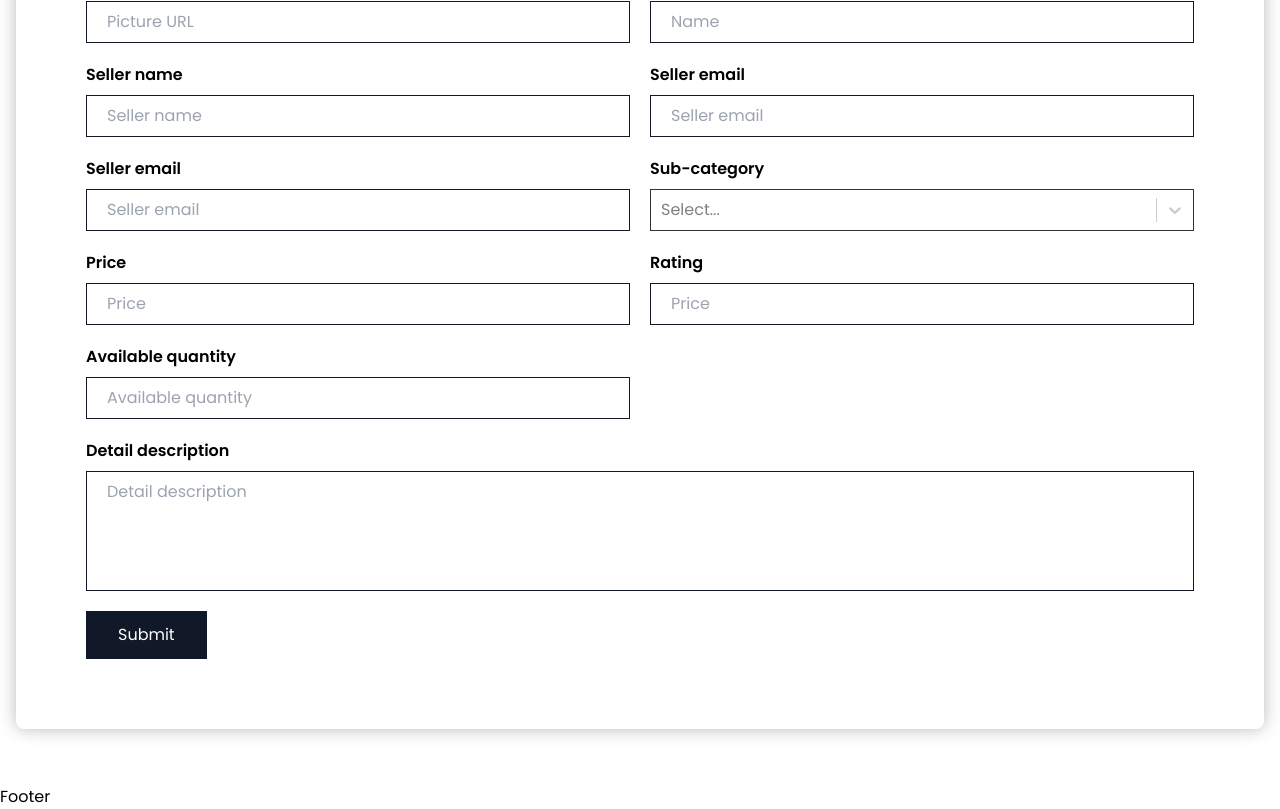
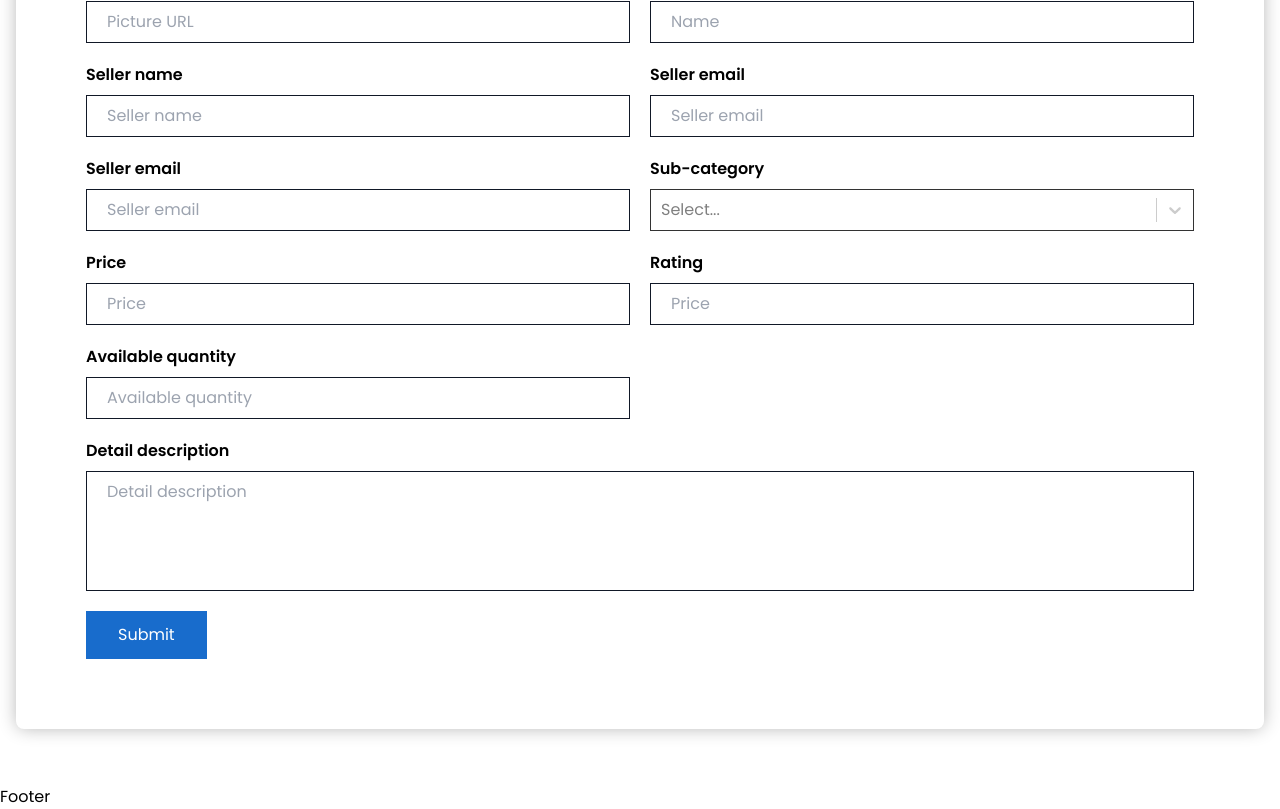
Before and after one commit to babunewgit1/fancy_toy_client_side, a React (Vite) app: page /addtoy in a window 1280 px wide. Shown: the part 637-1446 px from the top of the page. Built offline with nearby package versions, Linux system fonts and the light colour scheme; no server answers.

Commit message:
condition menu items added

```diff
--- a/src/index.css
+++ b/src/index.css
@@ -160,4 +160,20 @@ body {
 
 .submitButton button {
   position: relative;
+  z-index: 999;
 }
+
+.submitButton button:after {
+  content: "";
+  display: block;
+  width: 100%;
+  height: 100%;
+  position: absolute;
+  left: 0;
+  top: 0;
+  background-color: #186ccc;
+  z-index: -1;
+  transition: all 0.3s;
+  -webkit-transition: all 0.3s;
+  -moz-transition: all 0.3s;
+}
```
